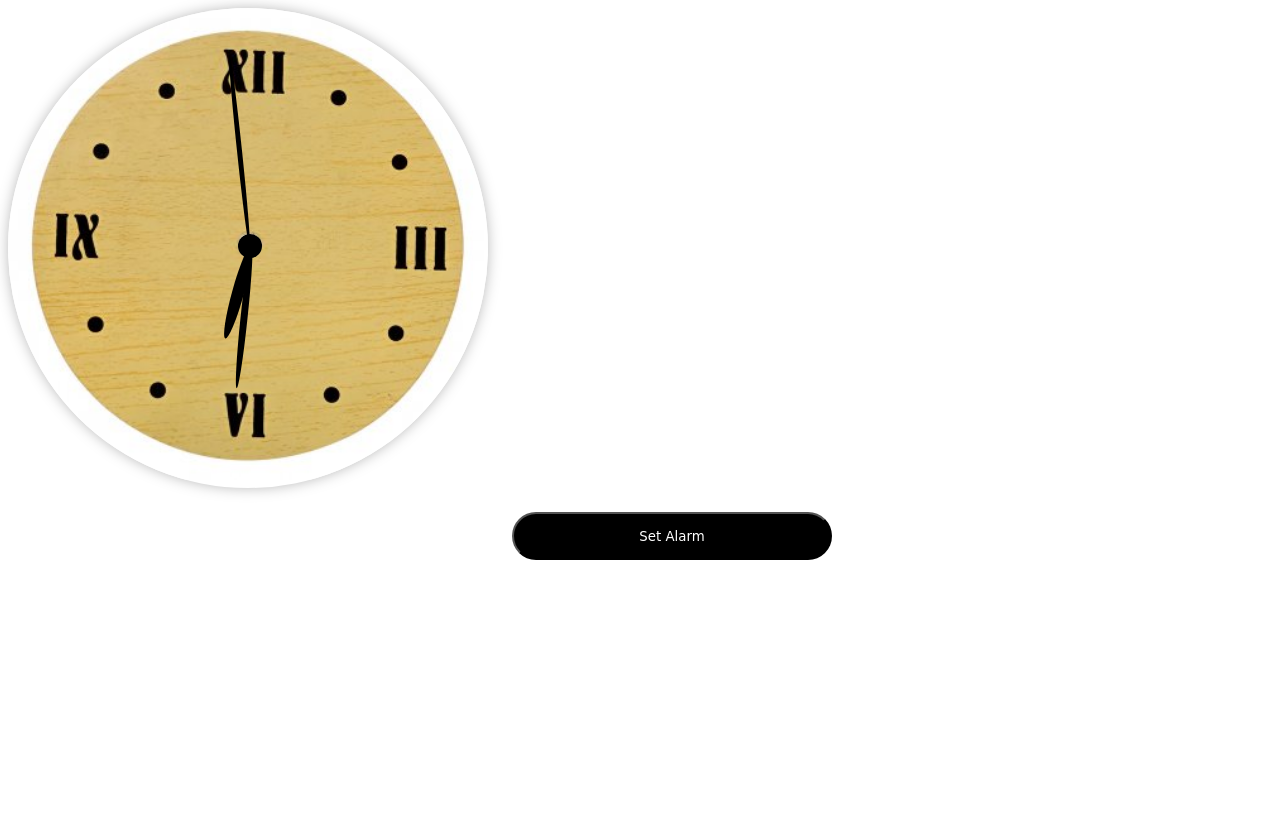
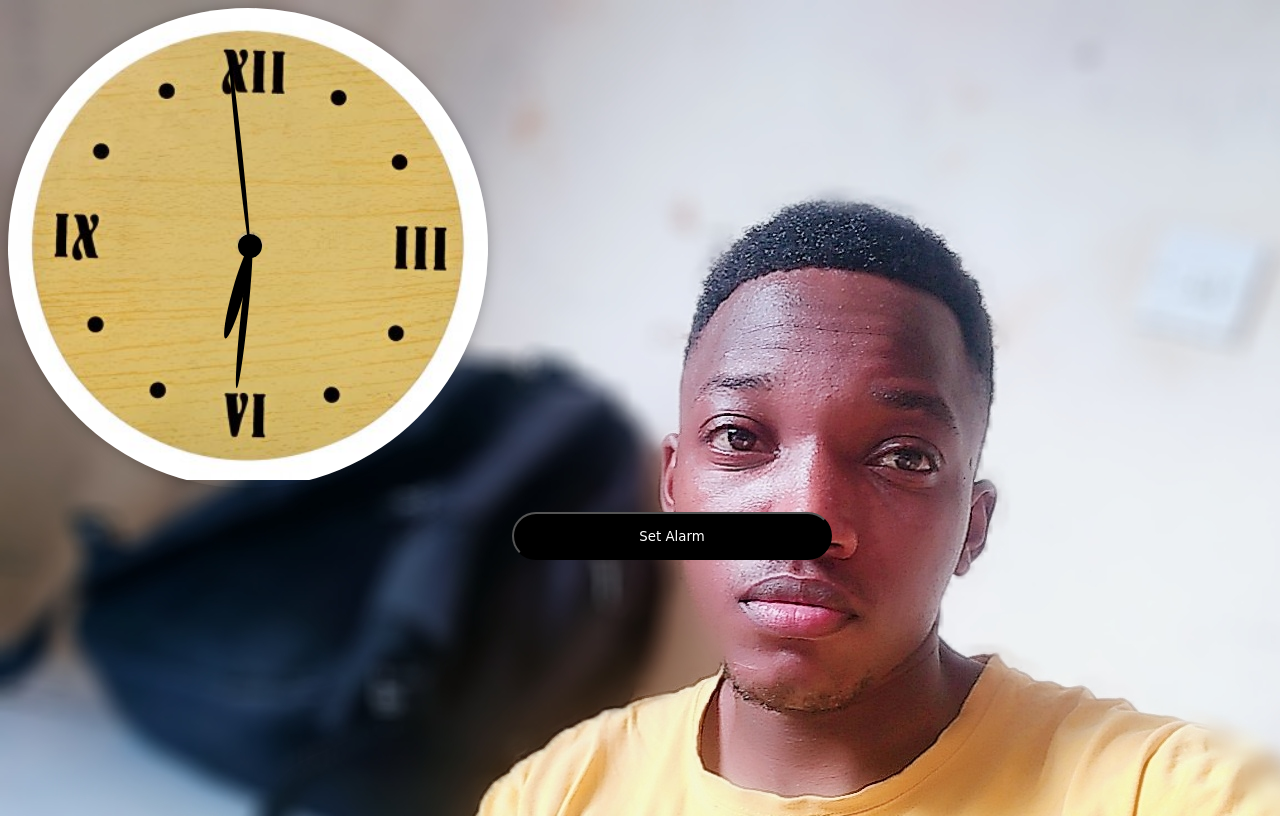
Before and after one commit to Kiprotich78/Clock, a plain HTML site: page index.html in a window 1280 px wide. Drawn offline with nearby package versions, Linux system fonts and the light colour scheme.

Commit message:
Update index.css

```diff
--- a/index.css
+++ b/index.css
@@ -3,6 +3,7 @@ body {
     box-sizing:border-box ;
     width:100vw;
     height:100vh;
+    background: url(/KIP.jpg);
 }
 #second,#min,#hi{
     left:54%;
```
